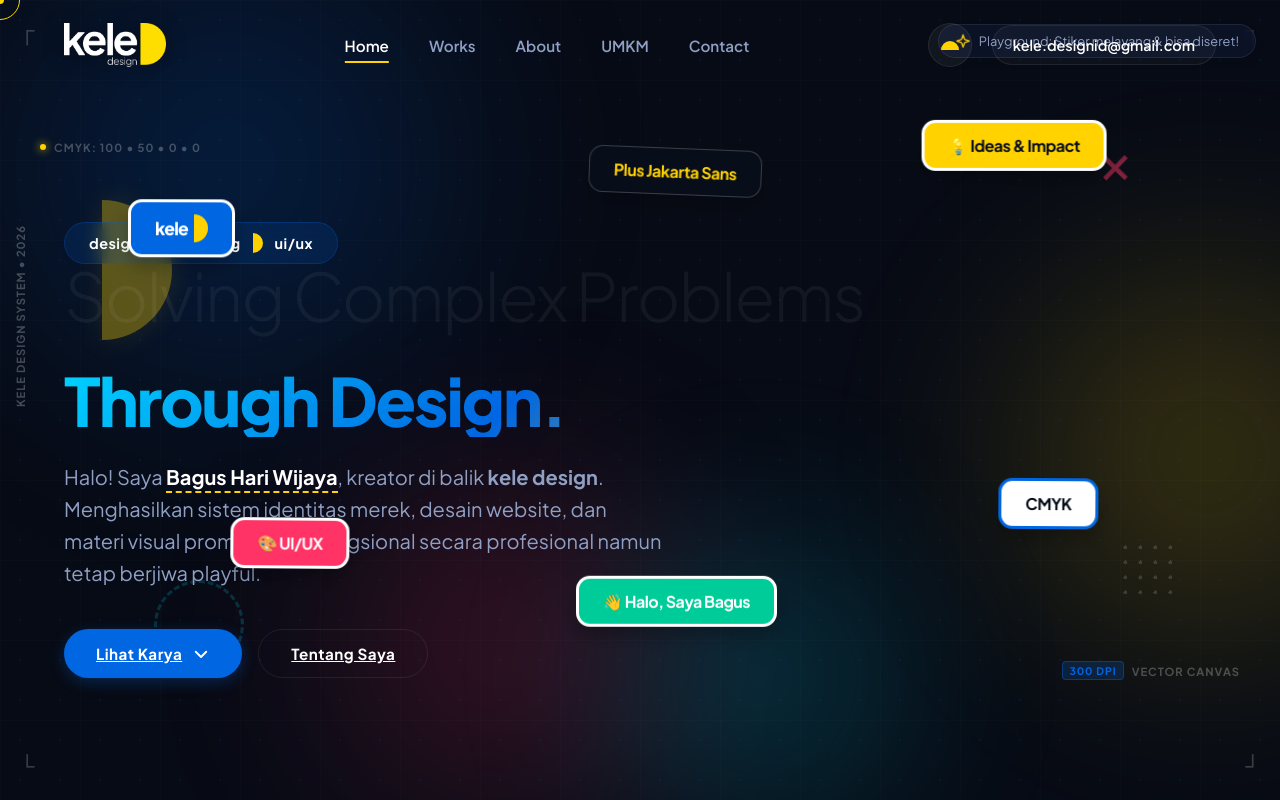
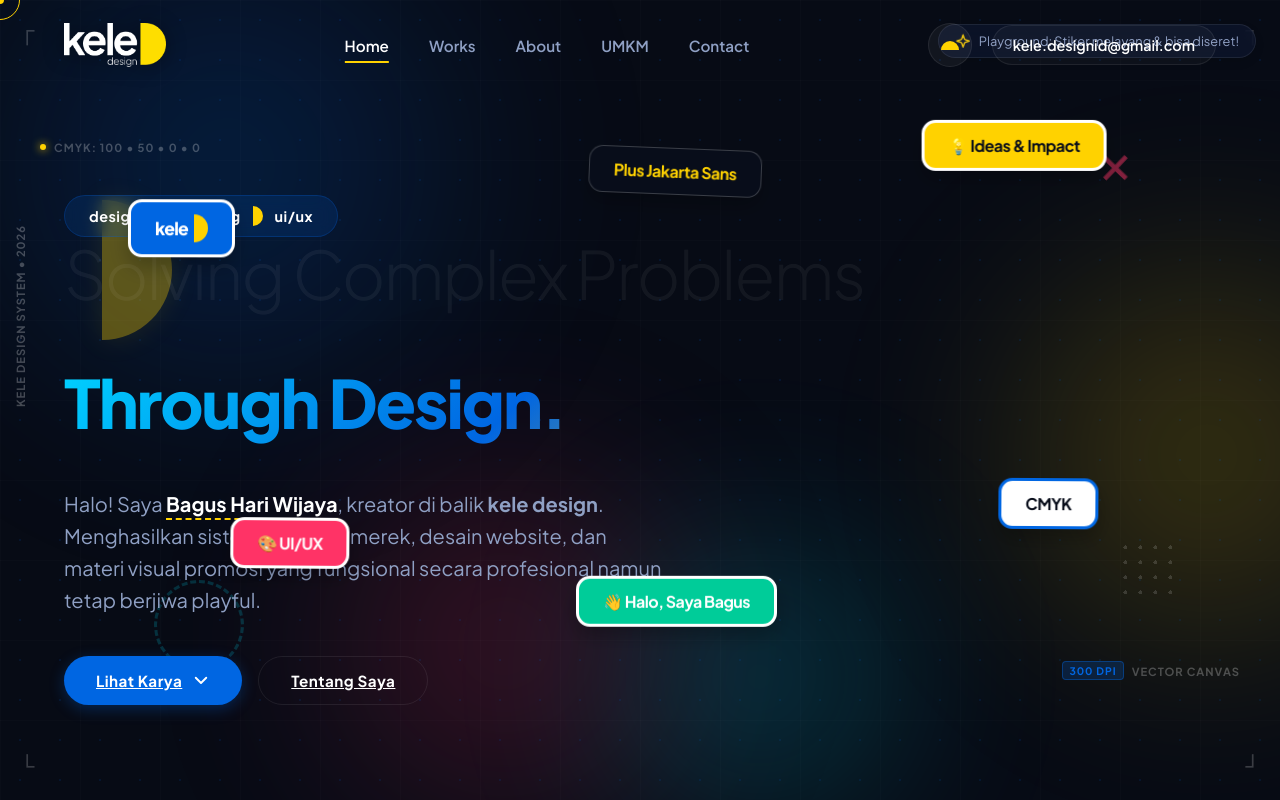
Before and after one commit to kele-dev/Kele-s-Design-Portfolio, a Vue app: page / in a window 1280 px wide. Shown: the top 800 px of the page. Built offline with nearby package versions, Linux system fonts and the light colour scheme.

Commit message:
fix(hero): add line-height and descender padding to prevent letter G descender truncation

```diff
--- a/src/App.vue
+++ b/src/App.vue
@@ -341,12 +341,14 @@ const cycleTheme = () => {
 /* Dynamic Headline Slide Animation */
 .headline-container {
   display: block;
-  min-height: 1.15em;
+  min-height: 1.35em;
   position: relative;
+  padding-bottom: 0.15em;
 }
 
 .headline-text {
   display: block;
+  padding-bottom: 0.15em;
 }
 
 .headline-slide-enter-active,
--- a/src/style.css
+++ b/src/style.css
@@ -420,20 +420,23 @@ html, body {
 
 .hero-title {
   font-size: clamp(3rem, 5.2vw, 4.8rem);
-  line-height: 1.1;
+  line-height: 1.25;
   letter-spacing: -2px;
   margin-bottom: 24px;
   font-weight: 800;
+  padding-bottom: 0.2em;
 }
 
 .hero-title .light-title {
   font-weight: 300;
   color: #ffffff;
   display: block;
+  padding-bottom: 0.1em;
 }
 
 .hero-title .bold-title {
   display: block;
+  padding-bottom: 0.1em;
 }
 
 .hero-desc {
```
